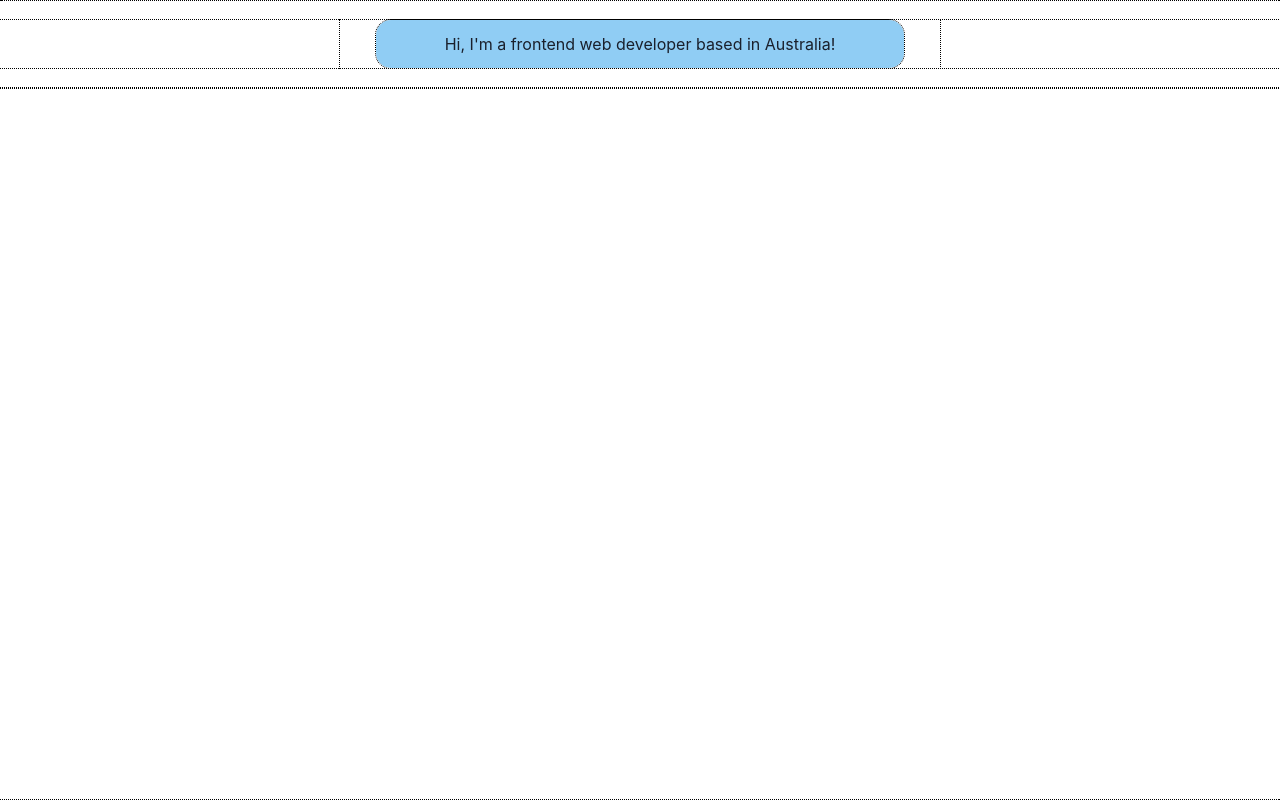
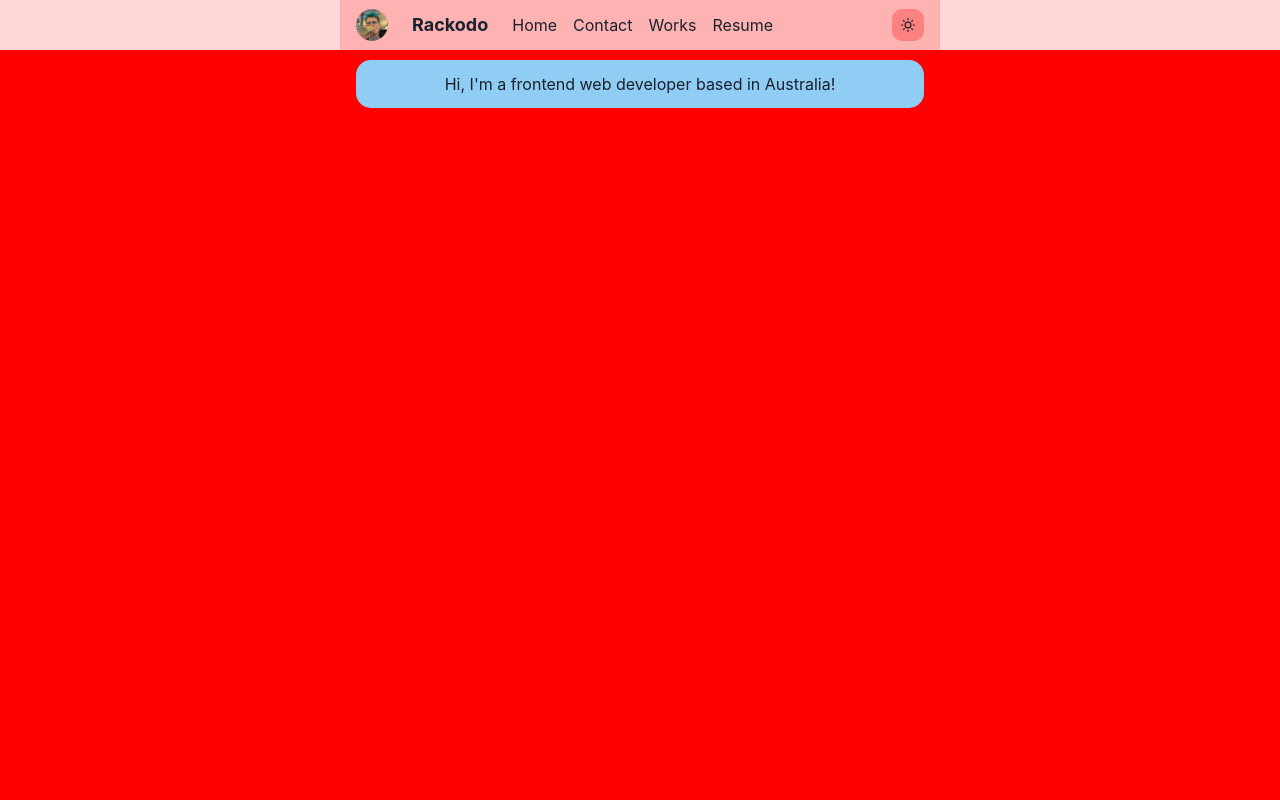
Before and after one commit to rackodo/rackodo-home-page, a Next.js app: page / in a window 1280 px wide. Built offline with nearby package versions, Linux system fonts and the light colour scheme.

Commit message:
navbar layout complete

```diff
--- a/components/layouts/main.js
+++ /dev/null
@@ -1,17 +0,0 @@
-import { Box, Container } from "@chakra-ui/react";
-
-export default function Main({ children }) {
-	return(
-		<Container maxW={600} alignItems="center">
-			<Box
-			p={3}
-			m={5}
-			bg={"blue.200"}
-			textAlign={"center"}
-			borderRadius={15} >
-				Hi, I&apos;m a frontend web developer based in Australia!
-			</Box>
-			{children}
-		</Container>
-	)
-}
--- /dev/null
+++ b/components/navbar.js
@@ -0,0 +1,76 @@
+import { SearchIcon, SunIcon } from "@chakra-ui/icons";
+import {
+	Box,
+	Center,
+	Flex,
+	Heading,
+	IconButton,
+	Image,
+	Link,
+	Spacer
+} from "@chakra-ui/react";
+
+export default function Navbar() {
+	return(
+		<Center
+		bg="red.100"
+		width="100vw"
+		position="fixed"
+		backdropFilter='blur(10px)'
+		top={0} >
+			<Flex
+			w="600px"
+			h="50px"
+			bg="red.200"
+			alignItems="center"
+			gap={6}
+			px={4} >
+				<Image
+				w={8}
+				h={8}
+				bg="red.300"
+				alt="Rackodo Logo"
+				borderRadius={100}
+				src="/images/logo.png" />
+				<Heading
+				fontSize={18}
+				display="flex"
+				alignSelf="stretch"
+				alignItems="center"
+				padding="auto" >
+					Rackodo
+				</Heading>
+				<Box
+				display="flex"
+				h="100%"
+				gap={4}
+				alignItems={"center"} >
+					<NavLink href="/">Home</NavLink>
+					<NavLink href="#one">Contact</NavLink>
+					<NavLink href="#two">Works</NavLink>
+					<NavLink href="#three">Resume</NavLink>
+				</Box>
+				<Spacer/>
+				<IconButton
+				w={8}
+				h={8}
+				size="sm"
+				bg="red.300"
+				borderRadius={10}
+				icon={<SunIcon />} />
+			</Flex>
+		</Center>
+	)
+}
+
+function NavLink({ href, children }) {
+	return(
+		<Link
+		href={href}
+		display="flex"
+		alignSelf="stretch"
+		alignItems="center" >
+			{children}
+		</Link>
+	)
+}
--- /dev/null
+++ b/layouts/main.js
@@ -0,0 +1,18 @@
+import {
+	Container
+} from "@chakra-ui/react";
+import Navbar from "../components/navbar";
+
+export default function Main({ children }) {
+	return(
+		<Container bg={"red"} maxW="100vw" height="100vh" m={0} p={0}>
+			<Navbar />
+			<Container
+			maxW={600}
+			alignItems="center"
+			pt="60px" >
+				{children}
+			</Container>
+		</Container>
+	)
+}
--- a/pages/_app.js
+++ b/pages/_app.js
@@ -1,13 +1,14 @@
 import styles from '../styles/globals.css'
 import Head from 'next/head'
 import { ChakraProvider } from '@chakra-ui/react'
-import Main from '../components/layouts/main'
+import Main from '../layouts/main'
 
 function MyApp({ Component, pageProps }) {
 	return (
 		<ChakraProvider>
 			<Head>
 				<meta name="viewport" content="width=device-width, initial-scale=1" />
+				<title>Bash Elliott</title>
 			</Head>
 			<Main>
 				<Component {...pageProps}/>
--- a/pages/index.js
+++ b/pages/index.js
@@ -2,6 +2,14 @@ import { Box, Container } from "@chakra-ui/react";
 
 export default function Home() {
 	return(
-		<></>
+		<>
+			<Box
+			p={3}
+			bg={"blue.200"}
+			textAlign={"center"}
+			borderRadius={15} >
+				Hi, I&apos;m a frontend web developer based in Australia!
+			</Box>
+		</>
 	)
 }
--- a/styles/globals.css
+++ b/styles/globals.css
@@ -1,3 +1,3 @@
 * {
-	outline: 1px dotted black;
+	/* outline: 1px dotted black; */
 }
```
